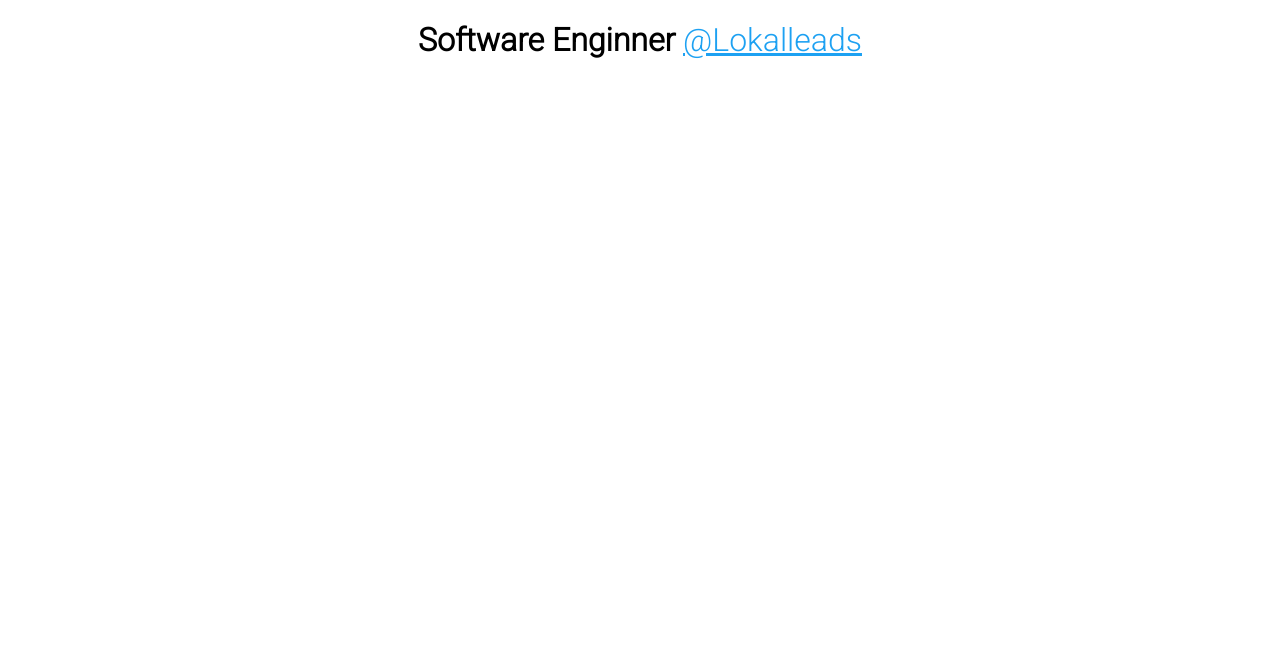
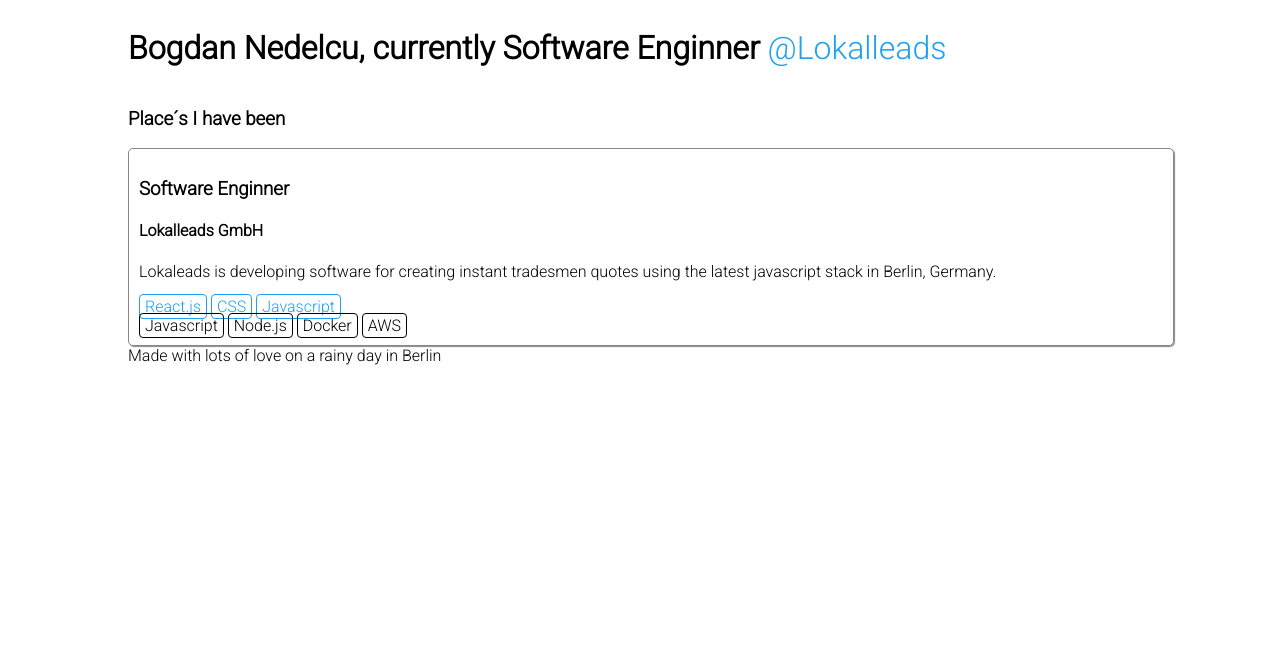
Before and after one commit to bogdanned/bogdanned.github.io, a plain HTML site: page index.html in a window 1280 px wide. Drawn offline with Linux system fonts and the light colour scheme.

Commit message:
styles car

```diff
--- a/index.css
+++ b/index.css
@@ -5,6 +5,7 @@ h1, h2, h3, h4, h5, h6, span, li, p{
 a{
   color: #1da1f2;
   font-weight: 100;
+  text-decoration: none;
 }
 
 body{
@@ -13,6 +14,51 @@ body{
 }
 
 .container{
+  display: grid;
+  grid-template-rows: 1fr auto 300px;
+  grid-template-columns: 1fr;
   margin: auto;
   max-width: 1024px;
 }
+
+.header{
+  text-align: left;
+  grid-area: 1 1 1 3;
+}
+
+.body{
+  text-align: left;
+  grid-area: 2 1 2 3;
+}
+
+.footer{
+  text-align: left;
+  grid-area: 3 1 3 3;
+}
+
+.card{
+  padding: 10px;
+  border: 1px solid #888888;
+  width: 100%;
+  border-radius: 5px;
+  box-shadow: 1px 1px 1px #888888;
+}
+
+.tag-container{
+
+}
+
+.tag{
+  padding-left: 5px;
+  padding-right: 5px;
+  padding-top: 2px;
+  padding-bottom: 2px;
+  border-radius: 4px;
+  border: 1px solid;
+  margin: auto;
+}
+
+.tag-front{
+  color: #1da1f2;
+  border-color: #1da1f2;
+}
--- a/index.html
+++ b/index.html
@@ -10,7 +10,33 @@
 <body>
 
 <div class="container">
-  <h1>Software Enginner <a href='http://www.lokalleads.com/en'>@Lokalleads</a></h1>
+  <div class="header">
+    <h1>Bogdan Nedelcu, currently Software Enginner <a href='http://www.lokalleads.com/en'>@Lokalleads</a></h1>
+  </div>
+  <div class="body">
+    <h3>Place´s I have been</h3>
+    <div class="card">
+      <h3>Software Enginner</h3>
+      <h4>Lokalleads GmbH</h4>
+      <span></span>
+      <p>Lokaleads is developing software for creating instant tradesmen quotes using the latest javascript stack in Berlin, Germany.
+      </p>
+      <div class="tag-container">
+        <span class="tag tag-front">React.js</span>
+        <span class="tag tag-front">CSS</span>
+        <span class="tag tag-front">Javascript</span>
+      </div>
+      <div class="tag-container">
+        <span class="tag tag-back">Javascript</span>
+        <span class="tag tag-back">Node.js</span>
+        <span class="tag tag-back">Docker</span>
+        <span class="tag tag-back">AWS</span>
+      </div>
+    </div>
+  </div>
+  <div class="footer">
+    <span>Made with lots of love on a rainy day in Berlin</span>
+  </div>
 </div>
 
 
```
